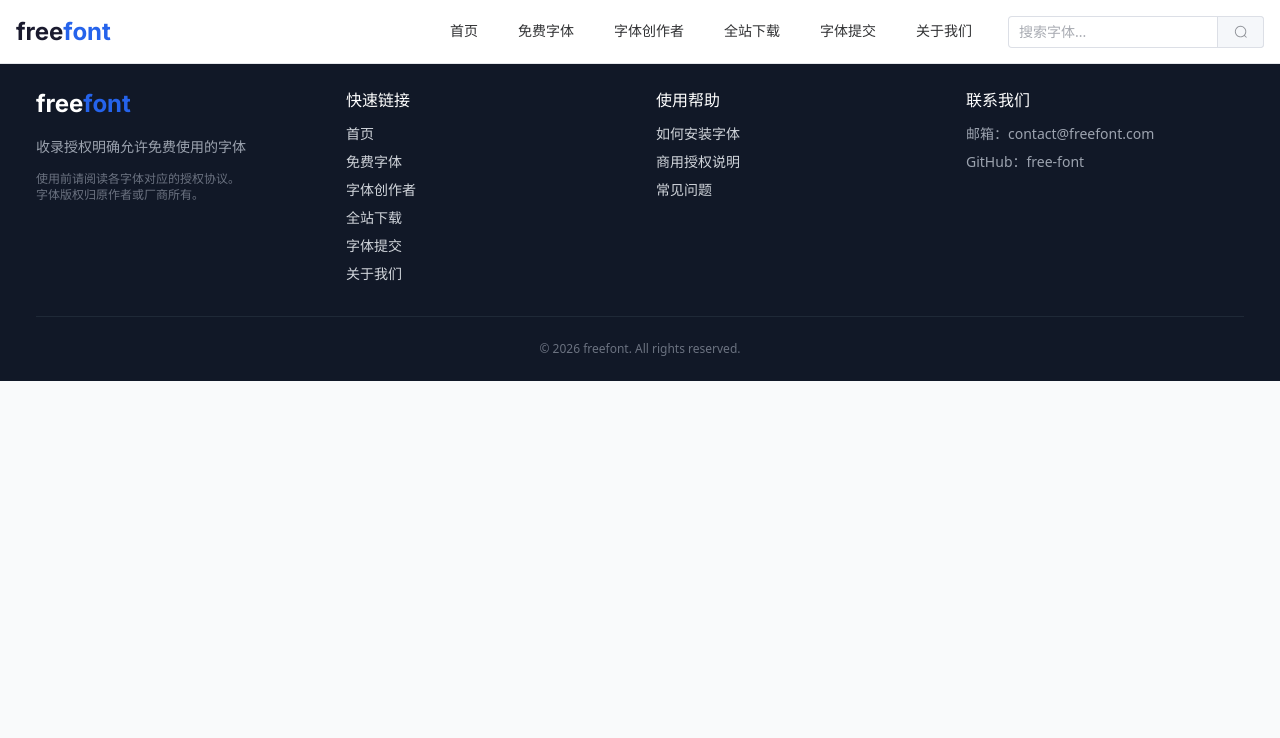
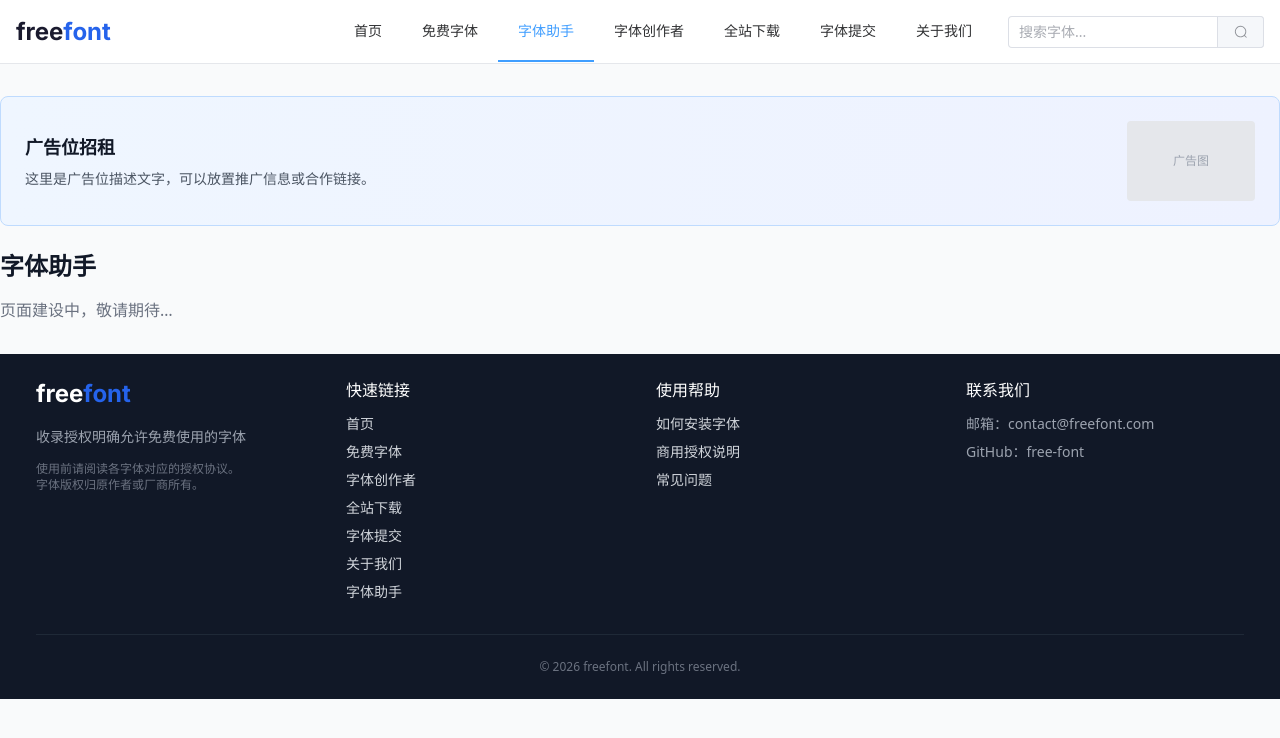
Before and after one commit to inancoding/freefont, a Vue app: page /font-assistant in a window 1280 px wide. Shown: the top 738 px of the page. Built offline with nearby package versions, Linux system fonts and the light colour scheme.

Commit message:
feat: 新增字体助手占位页面

```diff
--- a/src/client/App.vue
+++ b/src/client/App.vue
@@ -10,6 +10,7 @@
           <el-menu :default-active="route.path" mode="horizontal" :ellipsis="false" router class="!border-b-0">
             <el-menu-item index="/">首页</el-menu-item>
             <el-menu-item index="/fonts">免费字体</el-menu-item>
+            <el-menu-item index="/font-assistant">字体助手</el-menu-item>
             <el-menu-item index="/creators">字体创作者</el-menu-item>
             <el-menu-item index="/download">全站下载</el-menu-item>
             <el-menu-item index="/submit">字体提交</el-menu-item>
@@ -103,6 +104,7 @@
                 <li><router-link to="/download" class="hover:text-white transition-colors">全站下载</router-link></li>
                 <li><router-link to="/submit" class="hover:text-white transition-colors">字体提交</router-link></li>
                 <li><router-link to="/about" class="hover:text-white transition-colors">关于我们</router-link></li>
+                <li><router-link to="/font-assistant" class="hover:text-white transition-colors">字体助手</router-link></li>
               </ul>
             </div>
 
--- /dev/null
+++ b/src/client/pages/FontAssistant.vue
@@ -0,0 +1,11 @@
+<template>
+  <div class="max-w-7xl mx-auto py-8">
+    <AdBanner />
+    <h1 class="text-2xl font-bold text-gray-900 mb-4">字体助手</h1>
+    <p class="text-gray-500">页面建设中，敬请期待…</p>
+  </div>
+</template>
+
+<script setup lang="ts">
+import AdBanner from '../components/AdBanner.vue';
+</script>
--- a/src/client/router/index.ts
+++ b/src/client/router/index.ts
@@ -38,5 +38,10 @@ export const router = createRouter({
       name: 'about',
       component: () => import('../pages/About.vue'),
     },
+    {
+      path: '/font-assistant',
+      name: 'font-assistant',
+      component: () => import('../pages/FontAssistant.vue'),
+    },
   ],
 });
```
